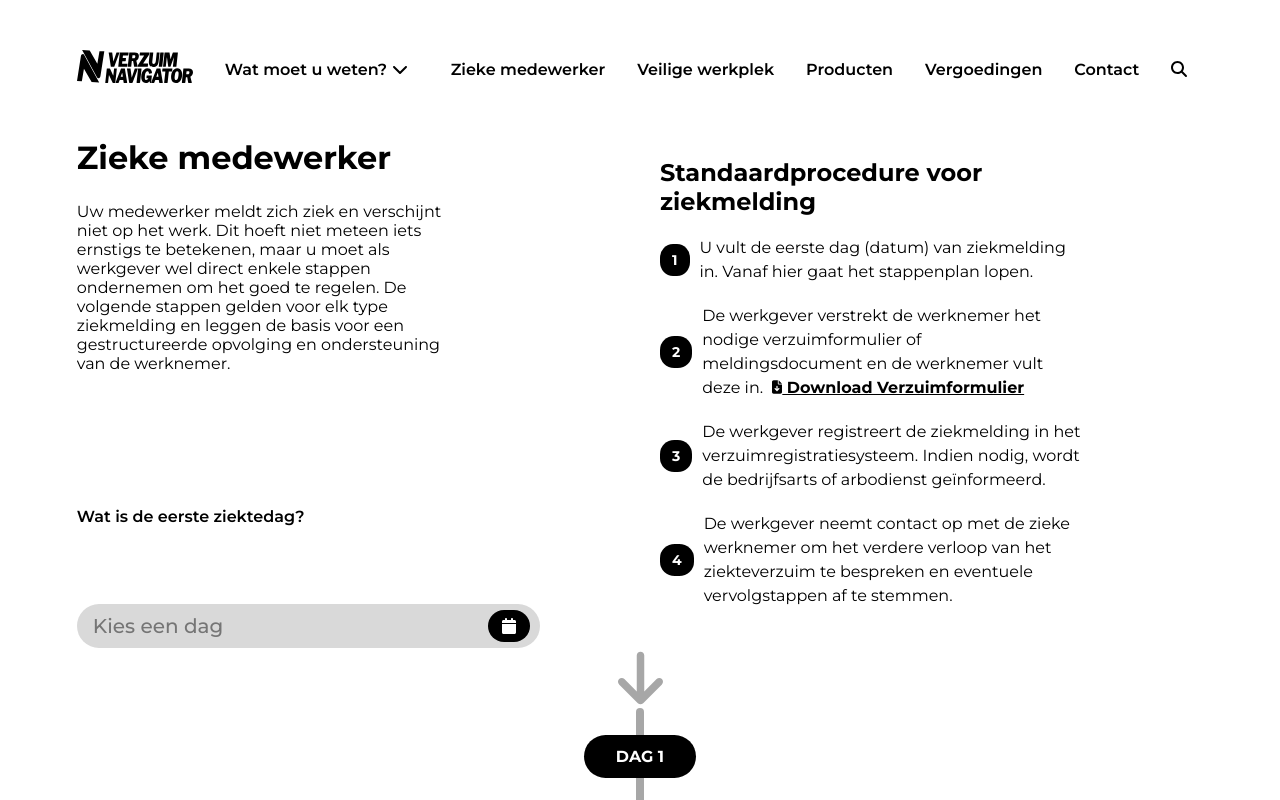
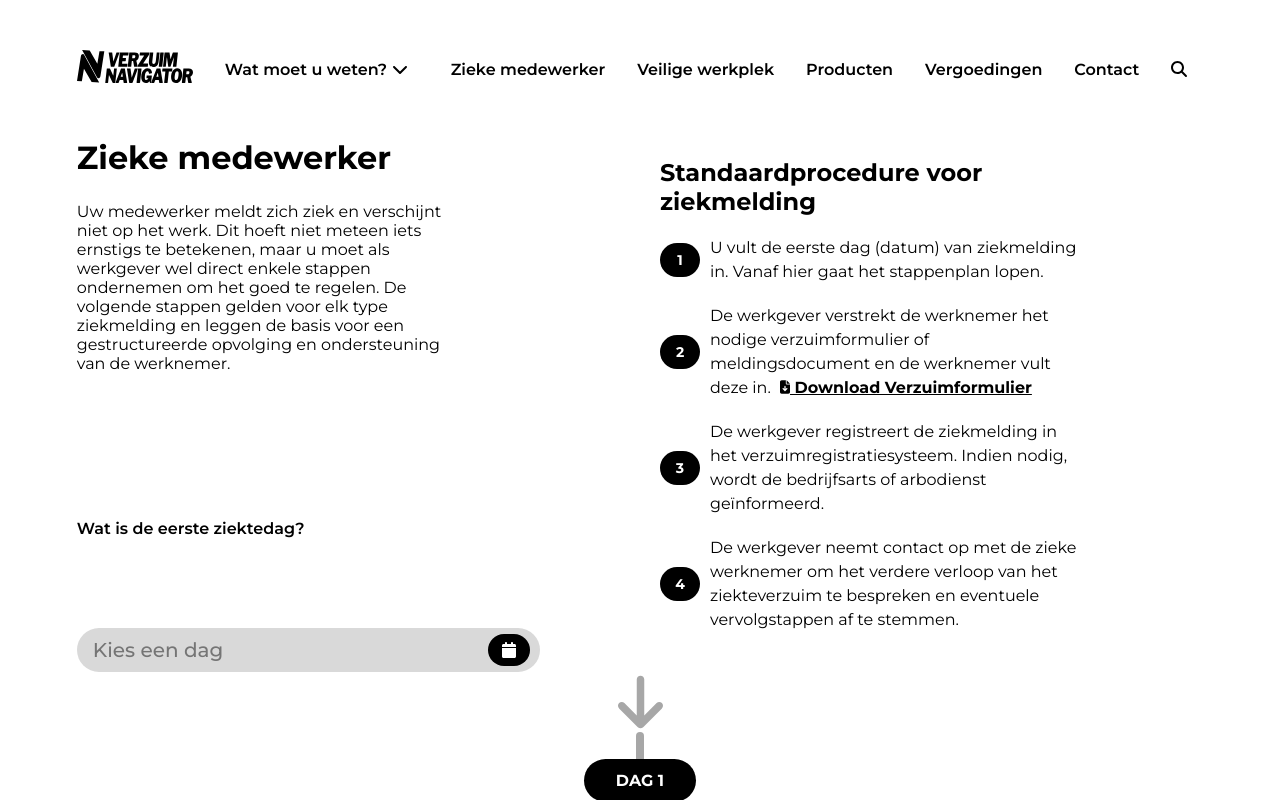
Before and after one commit to larskros/verzuimnavigator-stappenplan, a Next.js app: page / in a window 1280 px wide. Shown: the top 800 px of the page. Built offline with nearby package versions, Linux system fonts and the light colour scheme.

Commit message:
Fixed naming convention and bulletpoints size

```diff
--- a/src/app/Components/Bulletpointss/Bulletpointss.module.css
+++ b/src/app/Components/Bulletpoints/Bulletpoints.module.css
@@ -48,14 +48,15 @@
 .step_number {
     background-color: #000;
     color: #fff;
-    border-radius: 44%;
-    padding: 7px 12px;
+    border-radius: 20px;
+    padding: 8px 16px;
     font-weight: bold;
     display: flex;
     align-items: center;
     justify-content: center;
     font-size: 14px;
     margin-right: 10px;
+    min-width: 40px;
 }
 
 .step_content {
--- /dev/null
+++ b/src/app/Components/Bulletpoints/Bulletpoints.tsx
@@ -0,0 +1,30 @@
+import React from 'react'
+import styling from './Bulletpoints.module.css'
+import { FontAwesomeIcon } from '@fortawesome/react-fontawesome';
+import { faChevronDown, faFileArrowDown } from '@fortawesome/free-solid-svg-icons';
+
+export default function Bulletpoints() {
+  return (
+    <>
+            <div className={styling.procedure}>
+          <h1>Standaardprocedure voor ziekmelding</h1>
+          <div className={styling.step}>
+            <div className={styling.step_number}>1</div>
+            <div className={styling.step_content}>U vult de eerste dag (datum) van ziekmelding in. Vanaf hier gaat het stappenplan lopen.</div>
+          </div>
+          <div className={styling.step}>
+            <div className={styling.step_number}>2</div>
+            <div className={styling.step_content}>De werkgever verstrekt de werknemer het nodige verzuimformulier of meldingsdocument en de werknemer vult deze in. <a href="#" className={styling.download_link}><FontAwesomeIcon icon={faFileArrowDown} className={styling.FaIcons} /> Download Verzuimformulier</a></div>
+          </div>
+          <div className={styling.step}>
+            <div className={styling.step_number}>3</div>
+            <div className={styling.step_content}>De werkgever registreert de ziekmelding in het verzuimregistratiesysteem. Indien nodig, wordt de bedrijfsarts of arbodienst geïnformeerd.</div>
+          </div>
+          <div className={styling.step}>
+            <div className={styling.step_number}>4</div>
+            <div className={styling.step_content}>De werkgever neemt contact op met de zieke werknemer om het verdere verloop van het ziekteverzuim te bespreken en eventuele vervolgstappen af te stemmen.</div>
+          </div>
+        </div>
+    </>
+  )
+}
--- a/src/app/Components/Bulletpointss/Bulletpointss.tsx
+++ /dev/null
@@ -1,30 +0,0 @@
-import React from 'react'
-import bulletpoints from './Bulletpointss.module.css'
-import { FontAwesomeIcon } from '@fortawesome/react-fontawesome';
-import { faChevronDown, faFileArrowDown } from '@fortawesome/free-solid-svg-icons';
-
-export default function Bulletpoints() {
-  return (
-    <>
-            <div className={bulletpoints.procedure}>
-          <h1>Standaardprocedure voor ziekmelding</h1>
-          <div className={bulletpoints.step}>
-            <div className={bulletpoints.step_number}>1</div>
-            <div className={bulletpoints.step_content}>U vult de eerste dag (datum) van ziekmelding in. Vanaf hier gaat het stappenplan lopen.</div>
-          </div>
-          <div className={bulletpoints.step}>
-            <div className={bulletpoints.step_number}>2</div>
-            <div className={bulletpoints.step_content}>De werkgever verstrekt de werknemer het nodige verzuimformulier of meldingsdocument en de werknemer vult deze in. <a href="#" className={bulletpoints.download_link}><FontAwesomeIcon icon={faFileArrowDown} className={bulletpoints.FaIcons} /> Download Verzuimformulier</a></div>
-          </div>
-          <div className={bulletpoints.step}>
-            <div className={bulletpoints.step_number}>3</div>
-            <div className={bulletpoints.step_content}>De werkgever registreert de ziekmelding in het verzuimregistratiesysteem. Indien nodig, wordt de bedrijfsarts of arbodienst geïnformeerd.</div>
-          </div>
-          <div className={bulletpoints.step}>
-            <div className={bulletpoints.step_number}>4</div>
-            <div className={bulletpoints.step_content}>De werkgever neemt contact op met de zieke werknemer om het verdere verloop van het ziekteverzuim te bespreken en eventuele vervolgstappen af te stemmen.</div>
-          </div>
-        </div>
-    </>
-  )
-}
--- a/src/app/Components/Footers/Footers.tsx
+++ b/src/app/Components/Footer/Footer.tsx
@@ -1,5 +1,5 @@
 import React from 'react'
-import footer from './Footers.module.css'
+import footer from './Footer.module.css'
 
 export default function Footer() {
   return (
--- a/src/app/Components/Navbars/Dropdownss/Dropdowns.tsx
+++ b/src/app/Components/Navbar/Dropdown/Dropdown.tsx
@@ -1,6 +1,6 @@
 "use client";
 import React, { useState } from 'react'
-import dropdownStyling from './Dropdowns.module.css';
+import dropdownStyling from './Dropdown.module.css';
 import { FontAwesomeIcon } from '@fortawesome/react-fontawesome';
 import { faChevronDown } from '@fortawesome/free-solid-svg-icons';
 
--- a/src/app/Components/Navbars/Navbars.tsx
+++ b/src/app/Components/Navbar/Navbar.tsx
@@ -1,6 +1,6 @@
 import React from 'react';
-import navbar from './Navbars.module.css';
-import Dropdown from './Dropdownss/Dropdowns';
+import navbar from './Navbar.module.css';
+import Dropdown from './Dropdown/Dropdown';
 import { FontAwesomeIcon } from '@fortawesome/react-fontawesome';
 import { faChevronDown } from '@fortawesome/free-solid-svg-icons';
 import { faMagnifyingGlass } from '@fortawesome/free-solid-svg-icons';
--- a/src/app/Components/StandardProcedures/StandardProcedures.tsx
+++ b/src/app/Components/StandardProcedure/StandardProcedure.tsx
@@ -1,5 +1,5 @@
 import React from 'react';
-import standardprocedure from './StandardProcedures.module.css';
+import standardprocedure from './StandardProcedure.module.css';
 import { FontAwesomeIcon } from '@fortawesome/react-fontawesome';
 import { faChevronDown, faFileArrowDown } from '@fortawesome/free-solid-svg-icons';
 
```
Also changed, not shown: src/app/page.tsx (+4 -4 lines), src/app/Components/Footer/Footer.module.css (renamed from src/app/Components/Footers/Footers.module.css), src/app/Components/Navbar/Dropdown/Dropdown.module.css (renamed from src/app/Components/Navbars/Dropdownss/Dropdowns.module.css), src/app/Components/Navbar/Navbar.module.css (renamed from src/app/Components/Navbars/Navbars.module.css), src/app/Components/StandardProcedure/StandardProcedure.module.css (renamed from src/app/Components/StandardProcedures/StandardProcedures.module.css).
